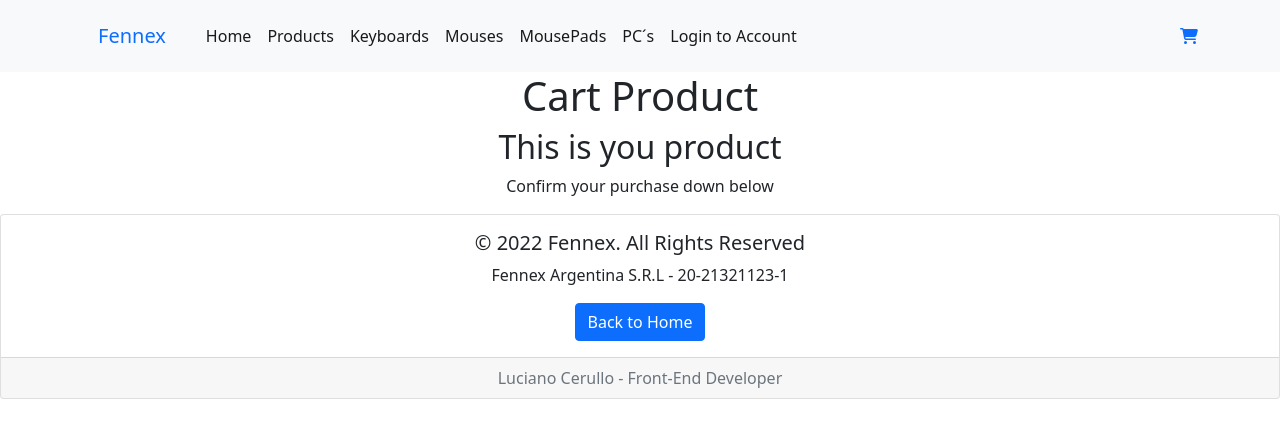
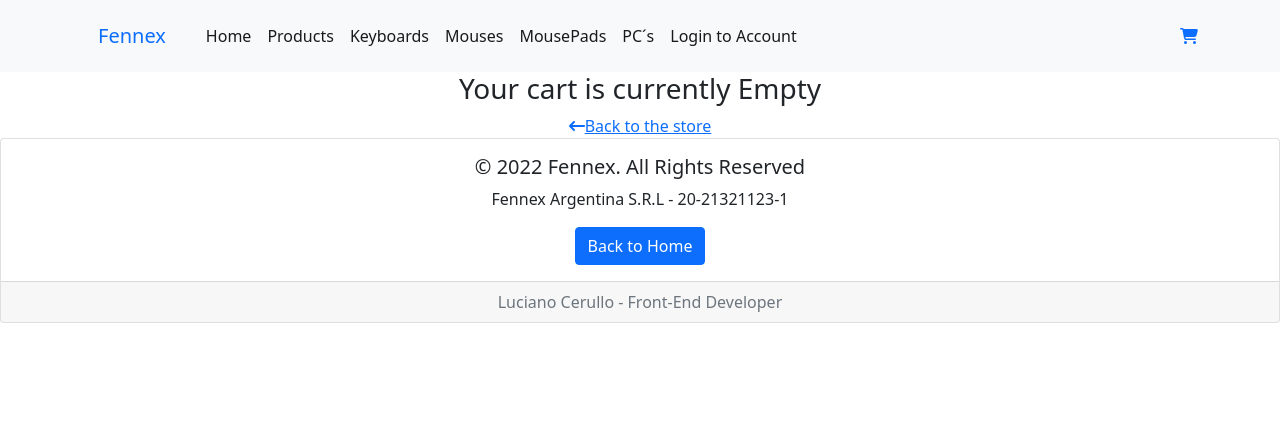
Before and after one commit to LucianoCerullo77/preentrega, a React (Create React App) app: page /cart in a window 1280 px wide. Shown: the top 438 px of the page. Built offline with nearby package versions, Linux system fonts and the light colour scheme.

Commit message:
se creo el CartItem, y se las funciones en Cart.JSX, aun quedan errores

```diff
--- /dev/null
+++ b/src/components/CartItem/CartItem.jsx
@@ -0,0 +1,19 @@
+import { Image, Button } from "react-bootstrap";
+import { FontAwesomeIcon } from "@fortawesome/react-fontawesome";
+import { faCircleXmark } from "@fortawesome/free-solid-svg-icons";
+
+export default function CartItem({item}) {
+    return (
+        <tr>
+            <td>
+                <Button>
+                    <FontAwesomeIcon icon={faCircleXmark} size="1x"/>
+                </Button>
+            </td>
+            <td><Image src={item.image}/></td>
+            <td>{item.title}</td>
+            <td>{item.quantity}</td>
+            <td>{item.price}</td>
+        </tr>
+    )
+}
--- a/src/components/ItemDetail/ItemDetail.jsx
+++ b/src/components/ItemDetail/ItemDetail.jsx
@@ -2,6 +2,7 @@ import React from "react"
 import {Card, Button} from "react-bootstrap"
 import ItemCounter from "../ItemCounter/ItemCounter";
 import { CartContext } from "../../context/CartContext";
+import { Link } from "react-router-dom";
 export default function ItemDetail ({item}) {
   const { addToCart, isInCart } = React.useContext(CartContext);
   const [count, setCount] = React.useState(1)
@@ -18,7 +19,7 @@ export default function ItemDetail ({item}) {
         </Card.Text>
         <h3>$ {item.price}</h3>
         {isInCart(item.id) ? (
-          <Button variant="secondary">Go to Cart</Button>
+          <Link to={"/Cart"}><Button variant="secondary">Go to Cart</Button></Link>
         ) : (
           <ItemCounter
             onSubmit={() => addToCart(item, count)}
--- a/src/views/Cart/Cart.jsx
+++ b/src/views/Cart/Cart.jsx
@@ -1,10 +1,51 @@
+import { faArrowLeftLong } from "@fortawesome/free-solid-svg-icons";
+import { FontAwesomeIcon } from "@fortawesome/react-fontawesome";
+import React from "react"
+import { Button, Col, Container, Row, Table } from "react-bootstrap";
+import { Link } from "react-router-dom"
+import CartItem from "../../components/CartItem/CartItem";
+import { CartContext } from "../../context/CartContext";
 
 export default function Cart () {
-  return(
-    <div>
-      <h1 style={{textAlign:'center'}}>Cart Product</h1>
-      <h2 style={{textAlign:'center'}}> This is you product </h2>
-      <p style={{textAlign:'center'}}>Confirm your purchase down below</p>
-    </div>
+
+  const {cart, deleteAll, cartQuantity} = React.useContext(CartContext)
+
+  return (
+    !cart.lenght ?
+    <Container>
+      <Row className="empty-cart text-center">
+        <Col>
+          <h3>Your cart is currently Empty</h3>
+            <Link to={"/Products"}><FontAwesomeIcon icon={faArrowLeftLong}/>Back to the store</Link>
+        </Col>
+      </Row>
+    </Container> :
+      <Container className="mt-3">
+          <h1>This Is Your Cart</h1>
+          <Row className="text-end">
+            <Col md={{span: 4, offset:5}}><Button onClick={() => deleteAll()}>Delete All Products</Button></Col>
+          </Row>
+          <Row>
+            <Col>
+            <Table striped className="mt-3 shopping-cart">
+              <tbody>
+                <tr>
+                  <th>Item</th>
+                  <th>Quantity</th>
+                  <th>Price</th>
+                </tr>
+                {cart.map=(item) => (<CartItem item={item} key={item.id}/>)}
+                <tr>
+                  <td></td>
+                  <td></td>
+                  <td></td>
+                  <td>Total</td>
+                  <td>{cartQuantity}</td>
+                </tr>
+              </tbody>
+            </Table>
+            </Col>
+          </Row>
+        </Container>
   )
 }
```
